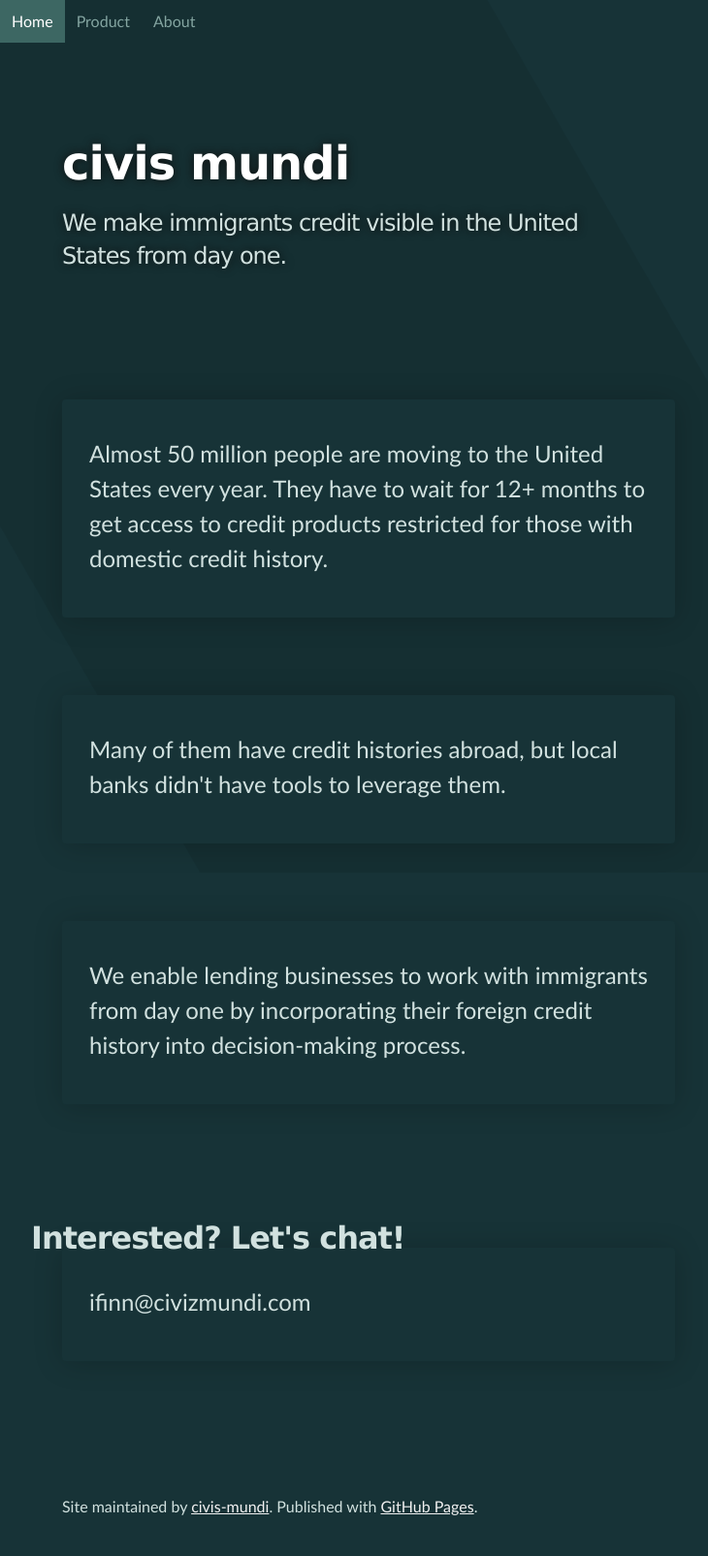
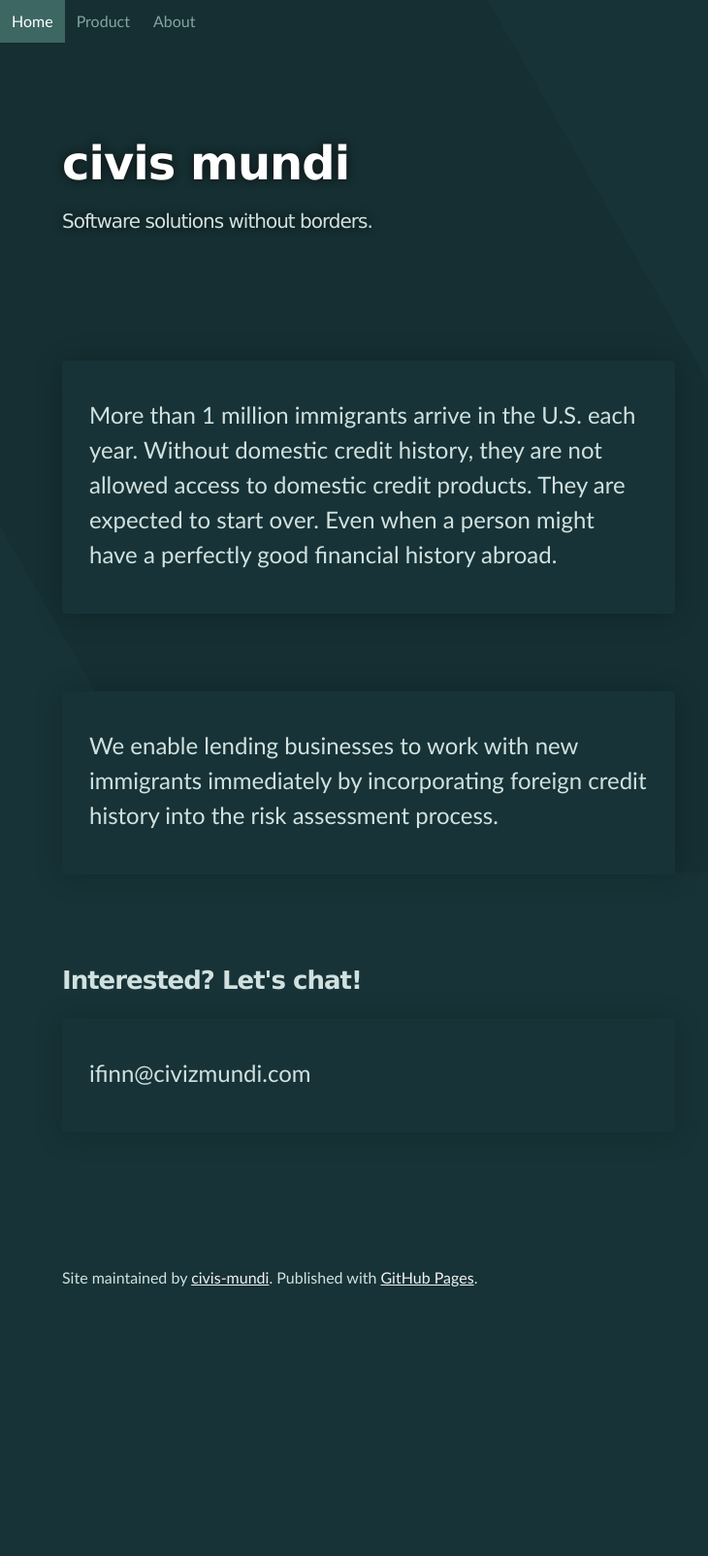
Before and after one commit to civis-mundi/civis-mundi.github.io, a Jekyll site: the page built from index.html, in a window 1280 px wide. Shown: the whole page at 97% size, without its empty margins (0-730 px from the left). Built offline with Jekyll 4.4.1, drawn with Linux system fonts in a browser that asks for light colours; after the commit the page ends 1369 px from its top, so only the background shows below that.

Commit message:
#2 Header and home page content changes.

```diff
--- a/_config.yml
+++ b/_config.yml
@@ -1,4 +1,4 @@
 title: civis mundi
-description: We make immigrants credit visible in the United States from day one.
+description: Software solutions without borders.
 # Let's try to theme ourselves.
 #theme: jekyll-theme-slate
--- a/_sass/full-width.scss
+++ b/_sass/full-width.scss
@@ -74,7 +74,7 @@
 }
 
 #project_tagline {
-  font-size: 2rem;
+  font-size: 1.25rem;
   font-weight: 300;
   background: none;
   text-shadow: #111 0 0 0.6rem;
--- a/_sass/small-device.scss
+++ b/_sass/small-device.scss
@@ -12,7 +12,7 @@
   }
 
   #project_tagline {
-    font-size: 1.5rem;
+    font-size: 1.25rem;
   }
 
   #header_wrap .inner {
--- a/index.html
+++ b/index.html
@@ -4,24 +4,27 @@
 
 <div class="content-item-container">
   <p>
-    Almost 50 million people are moving to the United States every year. They have to wait for 12+ months to
-    get access to credit products restricted for those with domestic credit history.
+    More than 1 million immigrants arrive in the U.S. each year.
+    <!-- https://www.pewresearch.org/fact-tank/2020/08/20/key-findings-about-u-s-immigrants/ -->
+    Without domestic credit history, they are not allowed access to domestic credit products.
+    <!-- https://www.americanexpress.com/en-us/credit-cards/credit-intel/how-long-does-it-take-to-establish-credit/ -->
+    <!-- https://citizenpath.com/credit-building-immigrants-with-no-credit/ -->
+    <!-- I removed "wait" because they actually have to do something to generate records ("work"). -->
+    <!-- I removed "months" because that doesn't sound so painful. -->
+    <!-- I added "from scratch" because that IS unfair. -->
+    They are expected to start over.
+    <i>Even</i> when a person might have a perfectly good financial history abroad.
   </p>
 </div>
 <div class="content-item-container">
   <p>
-    Many of them have credit histories abroad, but local banks didn't have tools to leverage them.
+    We enable lending businesses to work with new immigrants immediately
+    by incorporating foreign credit history into the risk assessment process.
   </p>
 </div>
-<div class="content-item-container">
-  <p>
-    We enable lending businesses to work with immigrants from day one by incorporating their foreign credit history into
-    decision-making process.
-  </p>
-</div>
-<div class="content-item-label">
+
   <h2>Interested? Let's chat!</h2>
-</div>
+
 <div class="content-item-container">
   <p>
     ifinn@civizmundi.com
```
